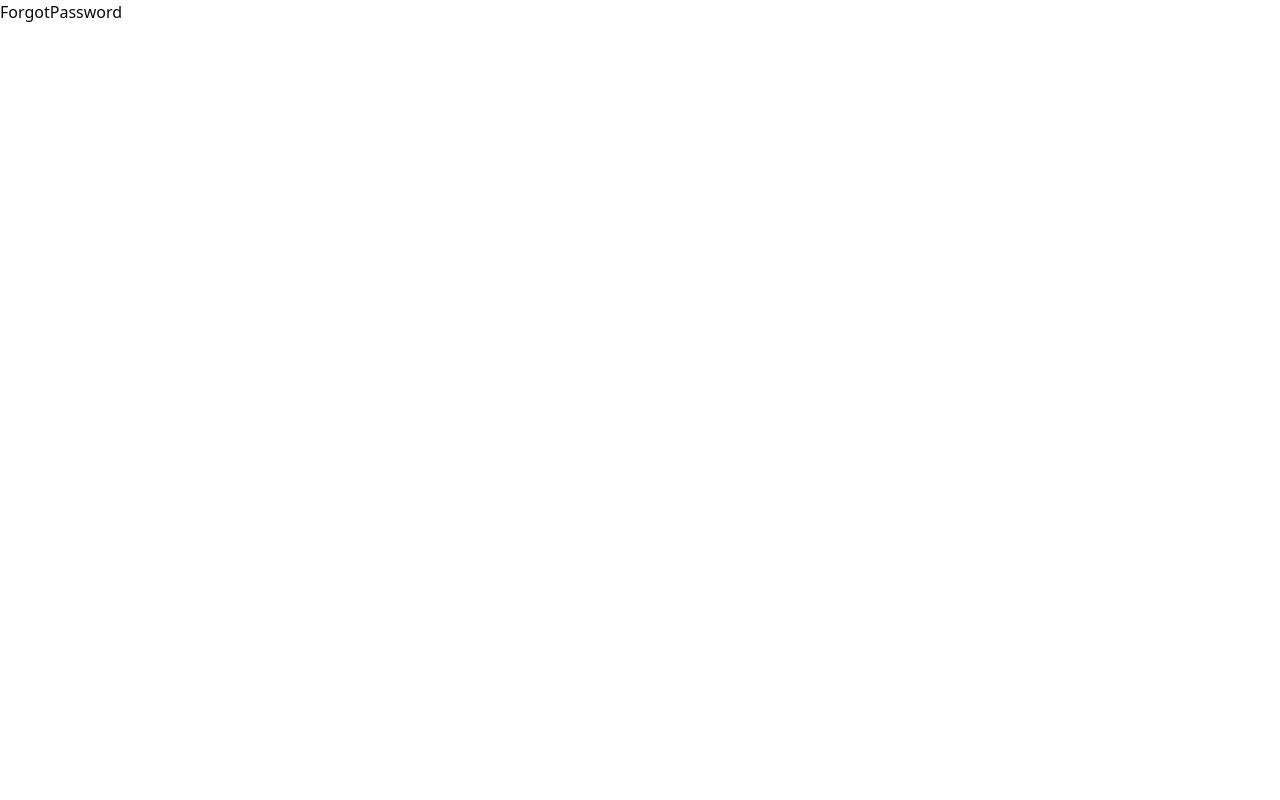
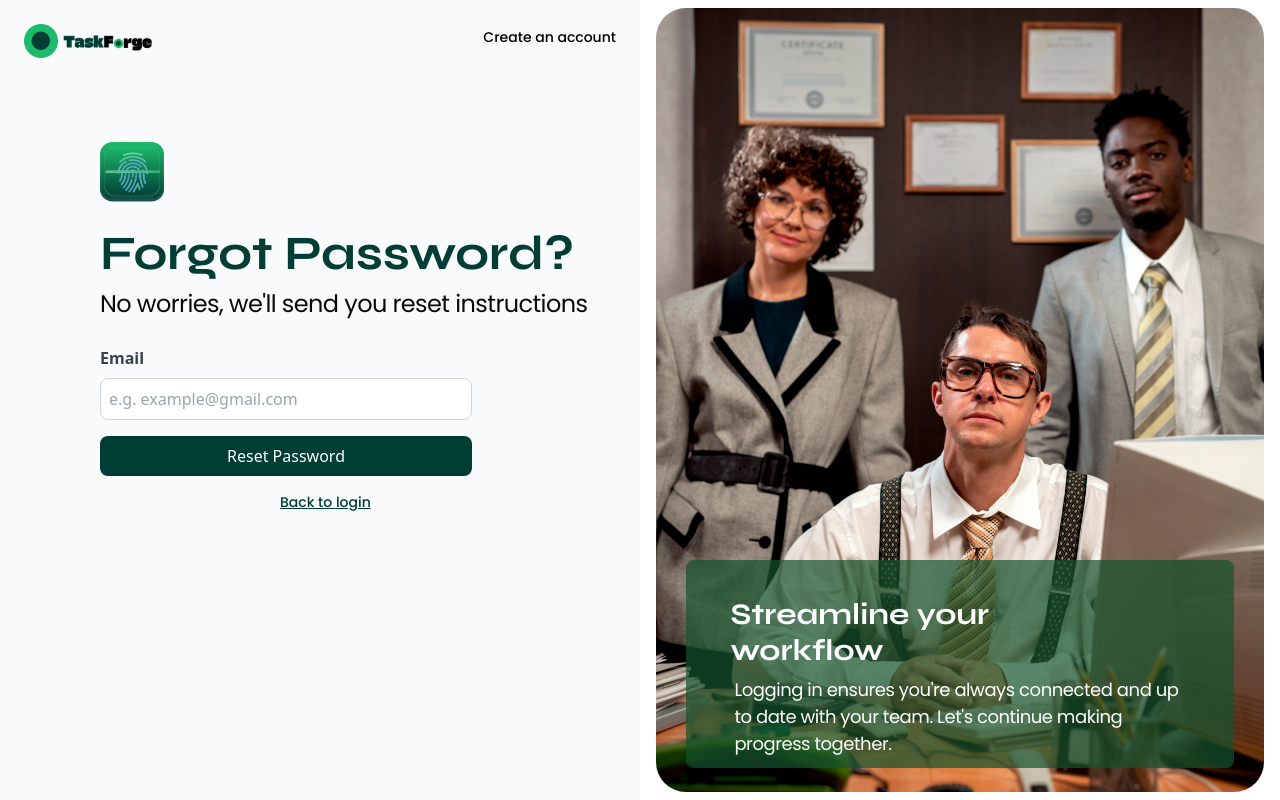
Before and after one commit to manishdashsharma/TaskForge, a React (Vite) app in the folder client/: page /app/forgot-password in a window 1280 px wide. Built offline with nearby package versions, Linux system fonts and the light colour scheme; no server answers.

Commit message:
feat: Forgot Password page design

```diff
--- a/client/src/Pages/auth/ForgotPassword/ForgotPassword.tsx
+++ b/client/src/Pages/auth/ForgotPassword/ForgotPassword.tsx
@@ -1,9 +1,110 @@
-import React from 'react'
+import React, { useState } from 'react';
+import TaskForge from '../../../assets/Taskforge.png';
+import ForgotImg from '../../../assets/Forgot.jpg';
+import FingerprintIcon from '../../../assets/Fingerprint.png'; // Path to your Fingerprint icon
 
-function ForgotPassword() {
-  return (
-    <div>ForgotPassword</div>
-  )
-}
+const ForgotPassword: React.FC = () => {
+    const [email, setEmail] = useState('');
 
-export default ForgotPassword
+    const handleResetPassword = () => {
+        // Add functionality to handle password reset
+        console.log('Reset instructions sent to:', email);
+    };
+
+    return (
+        <div className="max-w-full min-h-screen">
+            <div className="flex flex-col md:flex-row h-screen">
+                {/* Left side (Forgot Password Form) */}
+                <div className="w-full md:w-1/2 h-full p-6 relative bg-gray-50">
+                    {' '}
+                    {/* Add background */}
+                    <img
+                        src={TaskForge}
+                        alt=""
+                        className="w-32 mb-6"
+                    />{' '}
+                    {/* Added margin */}
+                    {/* Create Account Link */}
+                    <div className="absolute top-6 right-6">
+                        <a
+                            href="#"
+                            className="font-poppins text-sm font-medium text-black hover:underline">
+                            Create an account
+                        </a>
+                    </div>
+                    {/* TaskForge Fingerprint Icon */}
+                    <div className="ms-14 mt-16 p-5">
+                        {' '}
+                        {/* Added padding to the container */}
+                        <div className="flex justify-start mb-6">
+                            <img
+                                src={FingerprintIcon}
+                                alt="Fingerprint Icon"
+                                className="h-16 w-16"
+                            />
+                        </div>
+                        {/* Forgot Password Heading */}
+                        <h1 className="font-syne text4-xl md:text-5xl font-bold text-forge-darkGreen mb-2 text-left">Forgot Password?</h1>
+                        <p className="font-poppins tracking-tight text-[22px] md:text-[24px] font-normal mb-6 text-left">
+                            No worries, we'll send you reset instructions
+                        </p>
+                        {/* Email Input */}
+                        <div className="flex flex-col">
+                            <label
+                                htmlFor="email"
+                                className="block text-left font-bold text-gray-700 mb-2">
+                                Email
+                            </label>
+
+                            <input
+                                type="email"
+                                id="email"
+                                value={email}
+                                onChange={(e) => setEmail(e.target.value)}
+                                placeholder="e.g. example@gmail.com"
+                                className="p-2 border border-gray-300 rounded-lg mb-4"
+                                style={{ width: '75%' }} // Adjust percentage or pixel value as needed
+                            />
+
+                            {/* Reset Password Button */}
+                            <button
+                                onClick={handleResetPassword}
+                                className="w-3/4 bg-forge-darkGreen text-white py-2 rounded-lg hover:bg-forge-green transition duration-200">
+                                Reset Password
+                            </button>
+                        </div>
+                        {/* Back to Login Link */}
+                        <div className="mt-4 flex justify-start ml-[50px] md:ml-[100px] lg:ml-[150px] xl:ml-[180px] mr-2">
+                            <a
+                                href="#"
+                                className=" font-poppins text-sm font-medium text-forge-darkGreen hover:underline underline decoration-forge-darkGreen">
+                                Back to login
+                            </a>
+                        </div>
+                    </div>
+                </div>
+
+                {/* Right Image */}
+                <div className="hidden md:flex w-full md:w-1/2 h-full py-2 px-4">
+                    <div className="flex items-center justify-center w-full h-full relative">
+                        <img
+                            src={ForgotImg}
+                            alt=""
+                            className="object-cover h-full w-full rounded-[30px]"
+                        />
+                        <div className="absolute w-[90%] bottom-6 bg-green-900 bg-opacity-70 h-52 rounded-lg">
+                            <h3 className="font-syne font-bold text-3xl text-white px-11 pt-9 flex items-center gap-4 mb-2">
+                                Streamline your <br /> workflow
+                            </h3>
+                            <p className="font-poppins text-white font-normal tracking-tight text-[18px] px-12">
+                                Logging in ensures you're always connected and up to date with your team. Let's continue making progress together.
+                            </p>
+                        </div>
+                    </div>
+                </div>
+            </div>
+        </div>
+    )
+};
+
+export default ForgotPassword;
```
Also changed, not shown: 1 other file (tests, documents, lock files or other folders).
